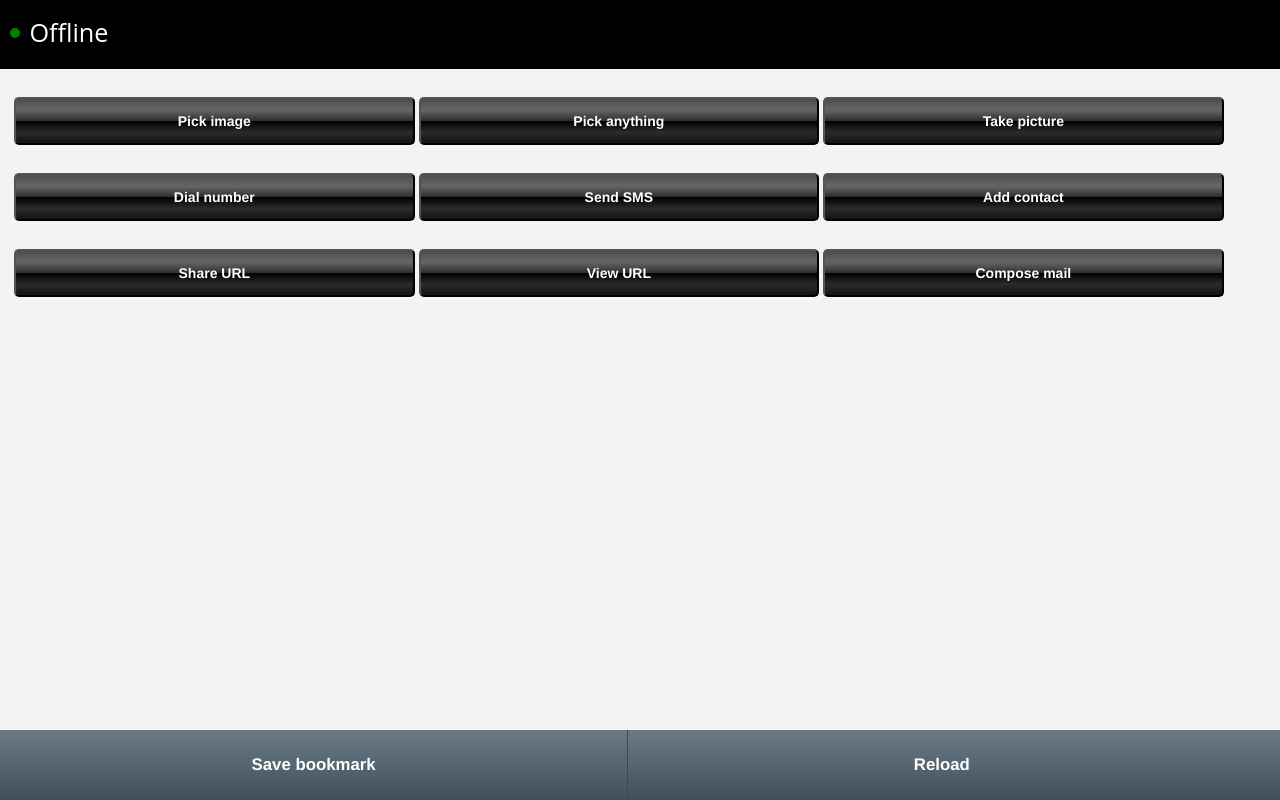
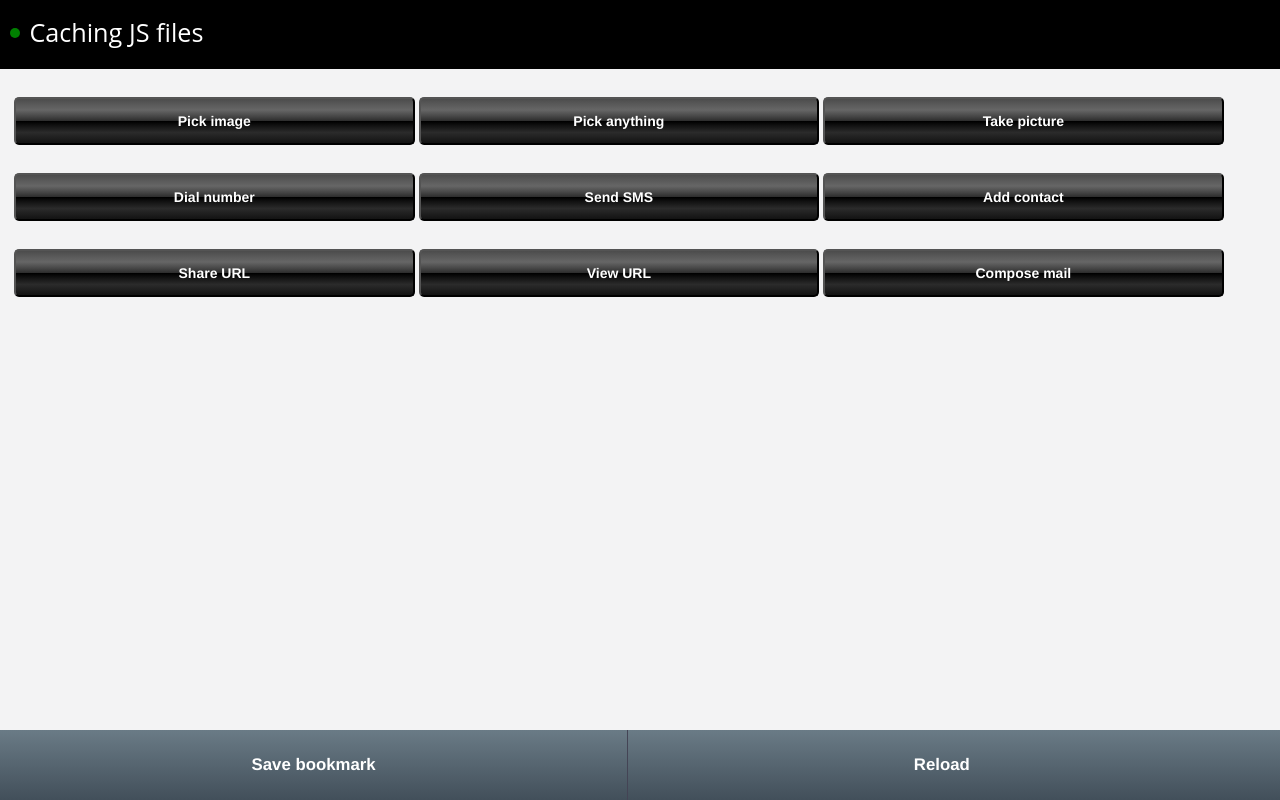
Before and after one commit to robnyman/Firefox-OS-Boilerplate-App, a plain HTML site: page index.html in a window 1280 px wide. Drawn offline with Linux system fonts and the light colour scheme.

Commit message:
Testing appcache for device

```diff
--- a/index.html
+++ b/index.html
@@ -14,7 +14,7 @@
 <body>
 
     <header>
-        <h1>Offline</h1>
+        <h1>Caching JS files</h1>
         <div id="install">
             <button>Install</button>
         </div>
```
Also changed, not shown: 1 other file.
